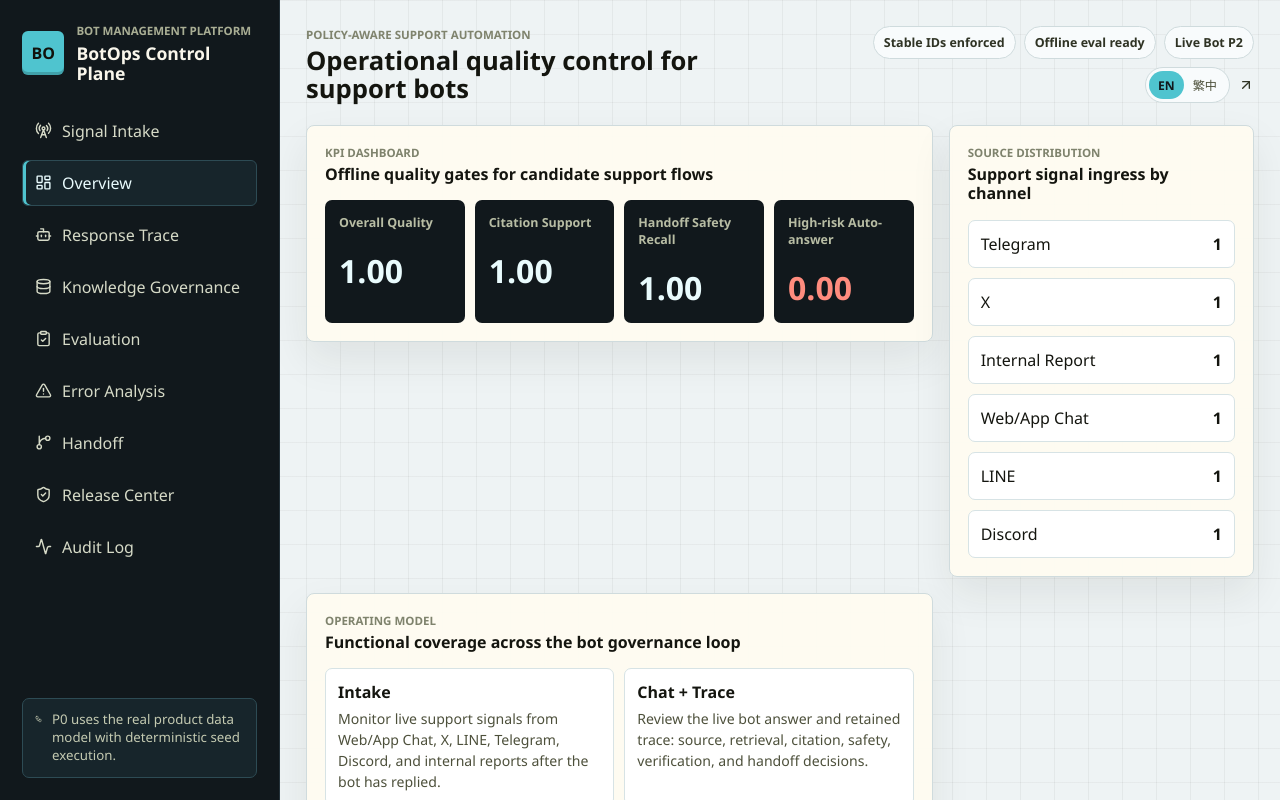
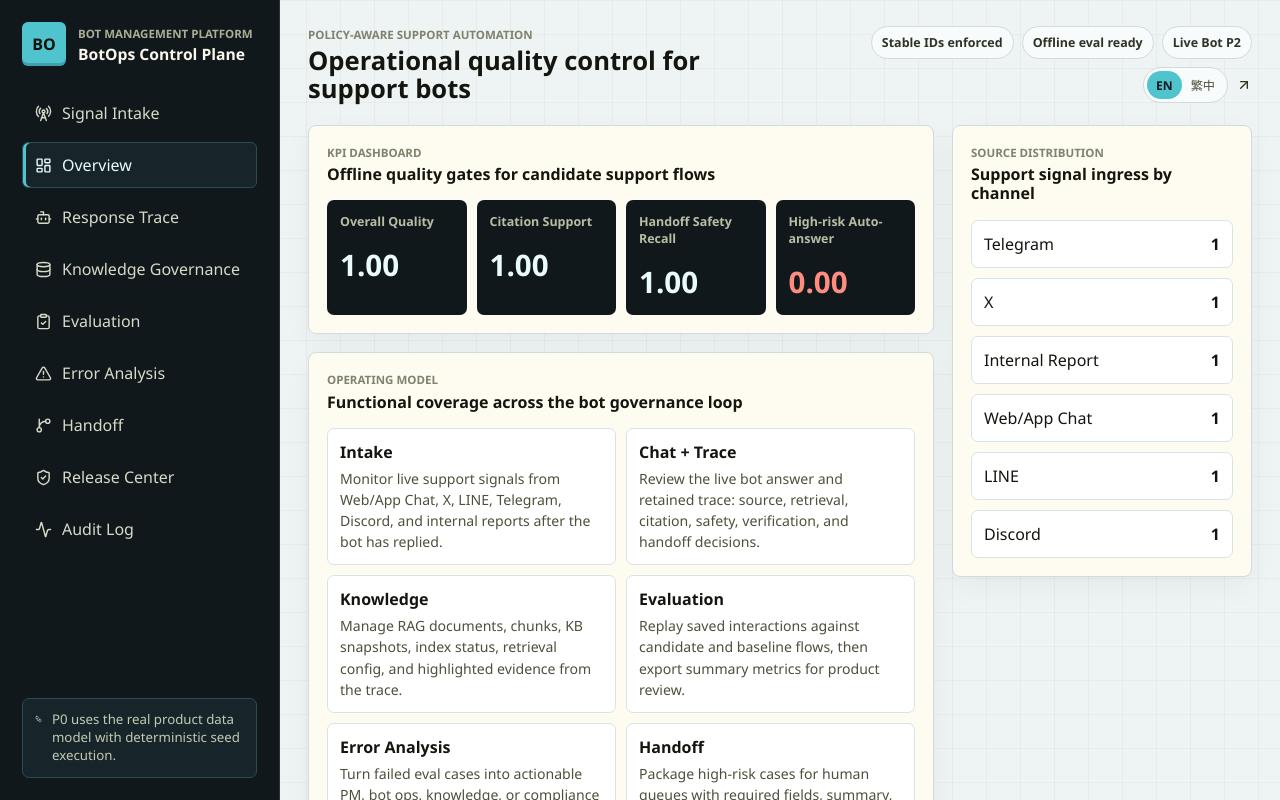
Before and after one commit to jamie860730/botops-control-plane, a React (Vite) app: page / in a window 1280 px wide. Both pictures are taken after a click on the button "Overview". Shown: the top 800 px of the page. Built offline with nearby package versions, Linux system fonts and the light colour scheme.

Commit message:
Polish dashboard layout structure

```diff
--- a/index.html
+++ b/index.html
@@ -5,8 +5,9 @@
     <meta name="viewport" content="width=device-width, initial-scale=1.0" />
     <meta
       name="description"
-      content="bot management console for multi-channel customer support workflows."
+      content="Bot management console for multi-channel customer support workflows."
     />
+    <link rel="icon" type="image/svg+xml" href="/favicon.svg" />
     <title>BotOps Control Plane</title>
   </head>
   <body>
--- a/src/App.tsx
+++ b/src/App.tsx
@@ -3,7 +3,6 @@ import { seedData } from './data/seedData';
 import { SeedBackendAdapter } from './services/seedBackendAdapter';
 import type { AuditEvent, SourceChannel } from './types';
 import { ChatPlayground } from './components/ChatPlayground';
-import { DemoGuide } from './components/DemoGuide';
 import { ErrorAnalysis } from './components/ErrorAnalysis';
 import { EvaluationCenter } from './components/EvaluationCenter';
 import { HandoffPreview } from './components/HandoffPreview';
@@ -204,7 +203,6 @@ export function App() {
         />
       )}
       {activeView === 'opsLog' && <OpsLog events={auditEvents} locale={locale} />}
-      <DemoGuide activeView={activeView} locale={locale} savedEvalCaseId={savedEvalCaseId} />
     </Shell>
   );
 
--- a/src/components/OverviewDashboard.tsx
+++ b/src/components/OverviewDashboard.tsx
@@ -16,8 +16,8 @@ export function OverviewDashboard({ data, locale }: OverviewDashboardProps) {
   }, {});
 
   return (
-    <section className="screen-grid">
-      <div className="panel span-2">
+    <section className="screen-grid overview-grid">
+      <div className="panel overview-kpi">
         <div className="section-heading">
           <div>
             <p className="eyebrow">KPI Dashboard</p>
@@ -31,7 +31,7 @@ export function OverviewDashboard({ data, locale }: OverviewDashboardProps) {
           <Metric label={text(locale, 'High-risk Auto-answer', '高風險自動回覆')} value={summary.highRiskAutoAnswerRate.toFixed(2)} danger />
         </div>
       </div>
-      <div className="panel">
+      <div className="panel overview-source">
         <div className="section-heading">
           <div>
             <p className="eyebrow">{text(locale, 'Source Distribution', '來源分布')}</p>
@@ -47,7 +47,7 @@ export function OverviewDashboard({ data, locale }: OverviewDashboardProps) {
           ))}
         </div>
       </div>
-      <div className="panel span-2">
+      <div className="panel overview-map">
         <div className="section-heading">
           <div>
             <p className="eyebrow">{text(locale, 'Operating model', '營運模型')}</p>
--- a/src/components/Shell.tsx
+++ b/src/components/Shell.tsx
@@ -85,6 +85,7 @@ export function Shell({ activeView, children, locale, onLocaleChange, onViewChan
         </div>
       </aside>
       <main className="workspace">
+        <div className="workspace-inner">
           <header className="workspace-header">
             <div>
               <p className="eyebrow">{text(locale, 'Policy-aware support automation', '政策感知客服自動化')}</p>
@@ -115,7 +116,10 @@ export function Shell({ activeView, children, locale, onLocaleChange, onViewChan
               <ArrowUpRight size={16} aria-hidden="true" />
             </div>
           </header>
+          <div className="view-surface">
             {children}
+          </div>
+        </div>
       </main>
     </div>
   );
--- a/src/styles.css
+++ b/src/styles.css
@@ -39,8 +39,8 @@ button {
   display: grid;
   grid-template-columns: 280px minmax(0, 1fr);
   background:
-    linear-gradient(90deg, rgba(20, 21, 15, 0.05) 1px, transparent 1px),
-    linear-gradient(180deg, rgba(20, 21, 15, 0.04) 1px, transparent 1px),
+    linear-gradient(90deg, rgba(20, 21, 15, 0.035) 1px, transparent 1px),
+    linear-gradient(180deg, rgba(20, 21, 15, 0.03) 1px, transparent 1px),
     #eef3f4;
   background-size: 34px 34px;
 }
@@ -115,6 +115,12 @@ h1 {
   line-height: 1.15;
 }
 
+.brand-block h1 {
+  font-size: 0.98rem;
+  line-height: 1.12;
+  white-space: nowrap;
+}
+
 h2 {
   margin-bottom: 0;
   font-size: clamp(1.35rem, 2vw, 2.1rem);
@@ -175,13 +181,23 @@ p {
 
 .workspace {
   min-width: 0;
-  padding: 26px;
+  padding: 26px 28px 42px;
+}
+
+.workspace-inner {
+  width: min(100%, 1180px);
+  margin: 0 auto;
 }
 
 .workspace-header {
   justify-content: space-between;
   gap: 24px;
   margin-bottom: 22px;
+}
+
+.view-surface {
+  display: grid;
+  gap: 18px;
 }
 
 .header-status {
@@ -239,6 +255,21 @@ p {
   align-items: start;
 }
 
+.overview-grid {
+  grid-template-columns: minmax(0, 1.8fr) minmax(300px, 0.8fr);
+  gap: 18px;
+}
+
+.overview-kpi,
+.overview-map {
+  grid-column: 1;
+}
+
+.overview-source {
+  grid-column: 2;
+  grid-row: 1 / span 2;
+}
+
 .intake-grid {
   grid-template-columns: minmax(0, 1.35fr) minmax(340px, 0.65fr);
 }
@@ -257,7 +288,7 @@ p {
   background: rgba(255, 252, 242, 0.94);
   border: 1px solid #cfdbdd;
   border-radius: 8px;
-  box-shadow: 0 18px 42px rgba(43, 38, 22, 0.08);
+  box-shadow: 0 10px 30px rgba(17, 24, 28, 0.045);
 }
 
 .section-heading {
@@ -533,8 +564,8 @@ p {
 }
 
 .metric-tile {
-  min-height: 100px;
-  padding: 14px;
+  min-height: 88px;
+  padding: 13px;
   background: #11181c;
   color: #e9fbfd;
   border-radius: 7px;
@@ -549,8 +580,8 @@ p {
 
 .metric-tile strong {
   display: block;
-  margin-top: 18px;
-  font-size: 2rem;
+  margin-top: 14px;
+  font-size: 1.85rem;
 }
 
 .metric-tile.danger strong {
@@ -800,8 +831,16 @@ p {
 
   .screen-grid,
   .intake-grid,
-  .chat-grid {
+  .chat-grid,
+  .overview-grid {
     grid-template-columns: 1fr;
+  }
+
+  .overview-kpi,
+  .overview-source,
+  .overview-map {
+    grid-column: auto;
+    grid-row: auto;
   }
 
   .span-2 {
```
Also changed, not shown: public/favicon.svg (added), 1 other file (tests, documents, lock files or other folders). Lines whose indentation alone changed are shown as unchanged.
